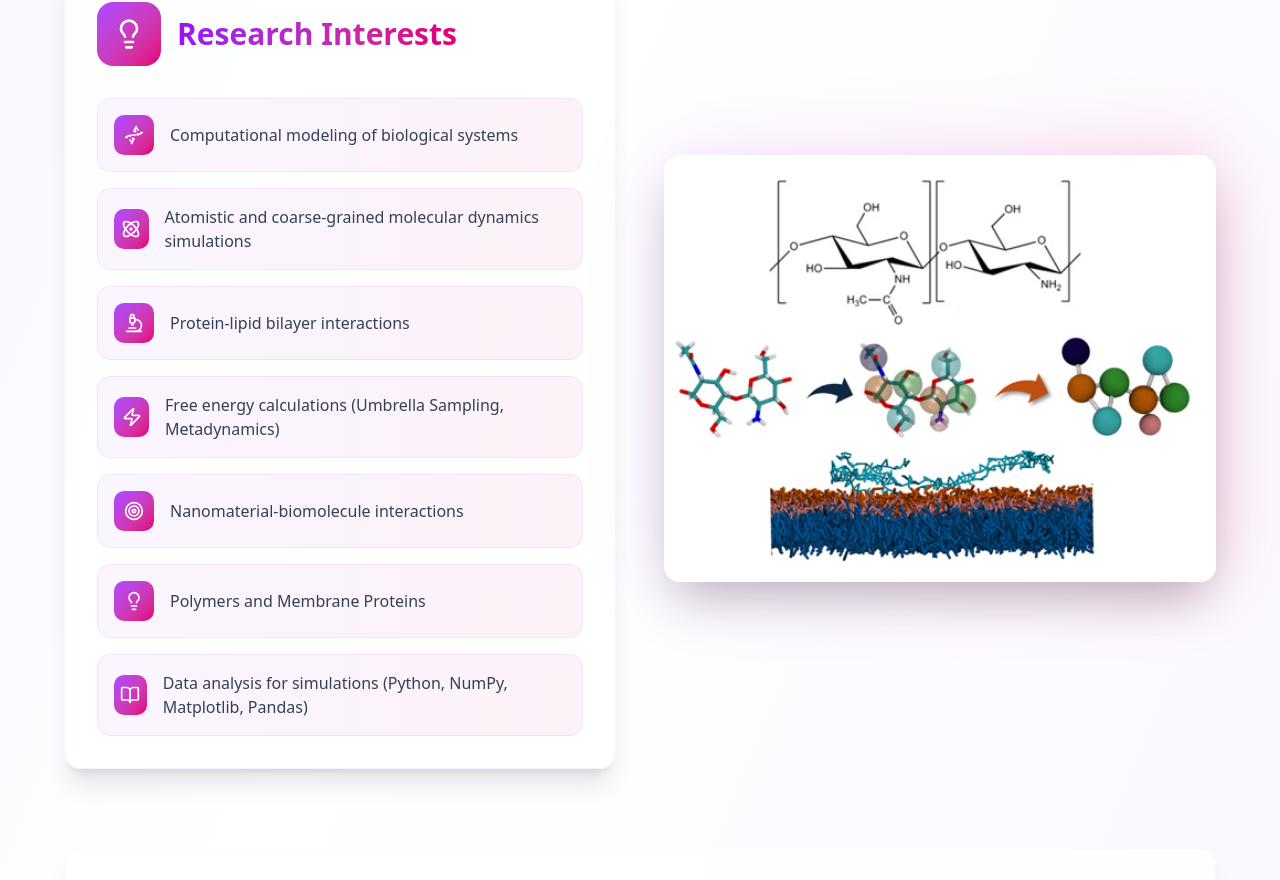
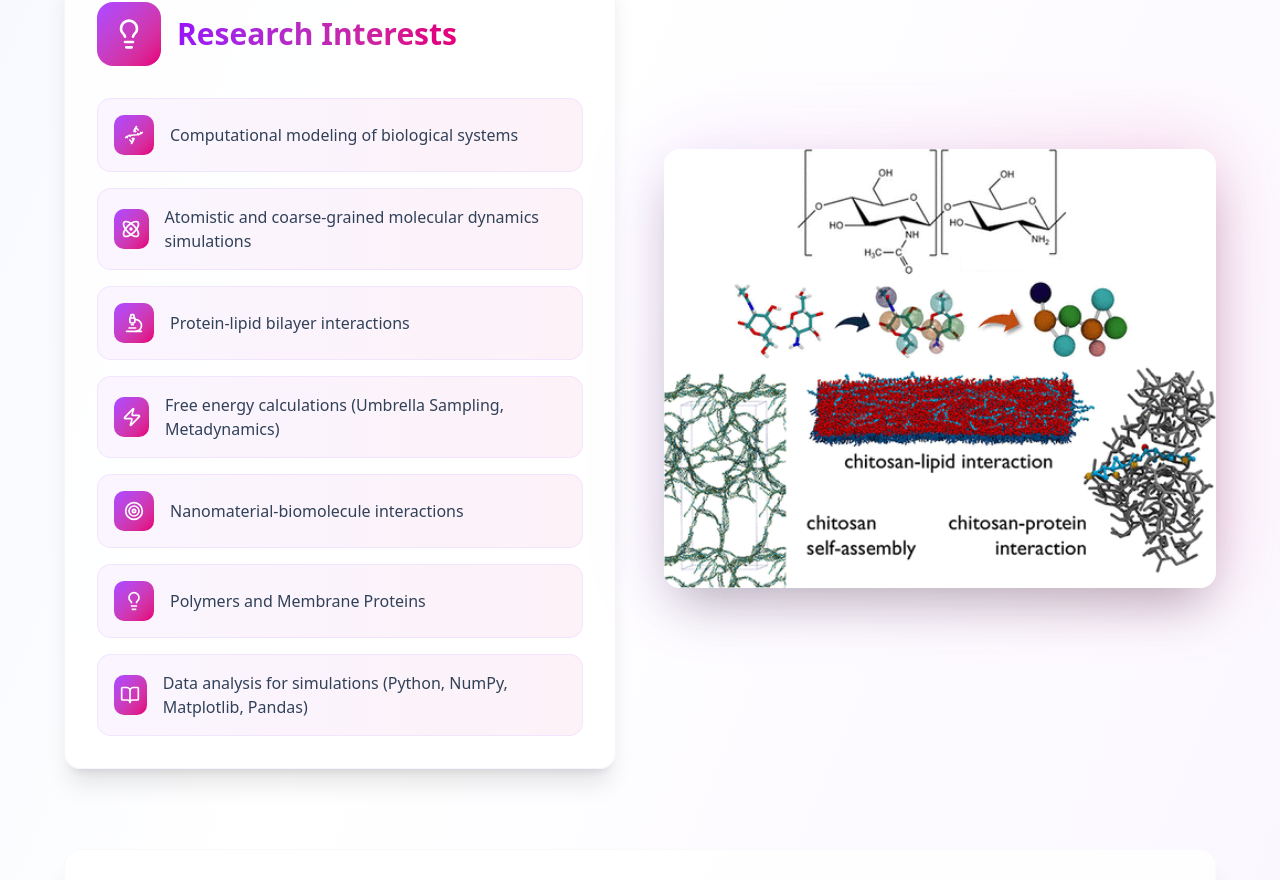
Before and after one commit to roshan2004/roshan2004.github.io, a React (Vite) app: page /research in a window 1280 px wide. Shown: the part 1725-2605 px from the top of the page. Built offline with nearby package versions, Linux system fonts and the light colour scheme.

Commit message:
Update Research page: Replace computational biology image with chitosan animation
Replace the static computational-biology.png image with the animated
bm5c00683_0006.gif showing chitosan molecular dynamics simulation in
the Research Interests section.

```diff
--- a/src/components/Research.jsx
+++ b/src/components/Research.jsx
@@ -11,7 +11,7 @@ import {
 } from 'lucide-react';
 import molecularDynamics from '../assets/molecular-dynamics.jpg';
 import vmdVisualization from '../assets/vmd-visualization.png';
-import computationalBiology from '../assets/computational-biology.png';
+import chitosanAnimation from '../assets/bm5c00683_0006.gif';
 
 const Research = () => {
   // Research keywords/tags for SEO and quick overview
@@ -230,8 +230,8 @@ const Research = () => {
             <div className='relative animate-slide-in-right delay-600'>
               <div className='absolute inset-0 bg-gradient-to-r from-purple-400 to-pink-600 rounded-2xl blur-2xl opacity-20 animate-pulse'></div>
               <img
-                src={computationalBiology}
-                alt='Computational Biology Research'
+                src={chitosanAnimation}
+                alt='Chitosan Molecular Dynamics Simulation'
                 className='relative w-full rounded-2xl shadow-2xl hover:scale-105 transition-transform duration-500'
               />
             </div>
```
